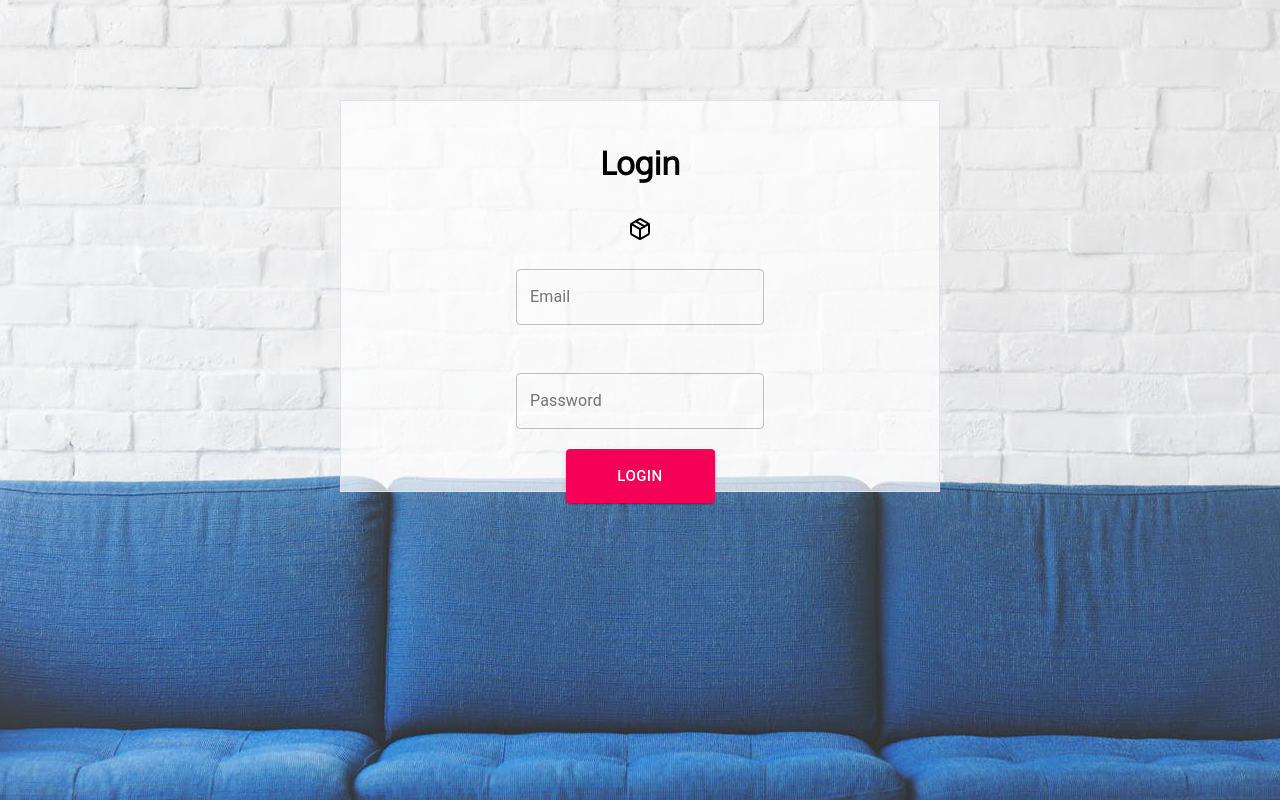
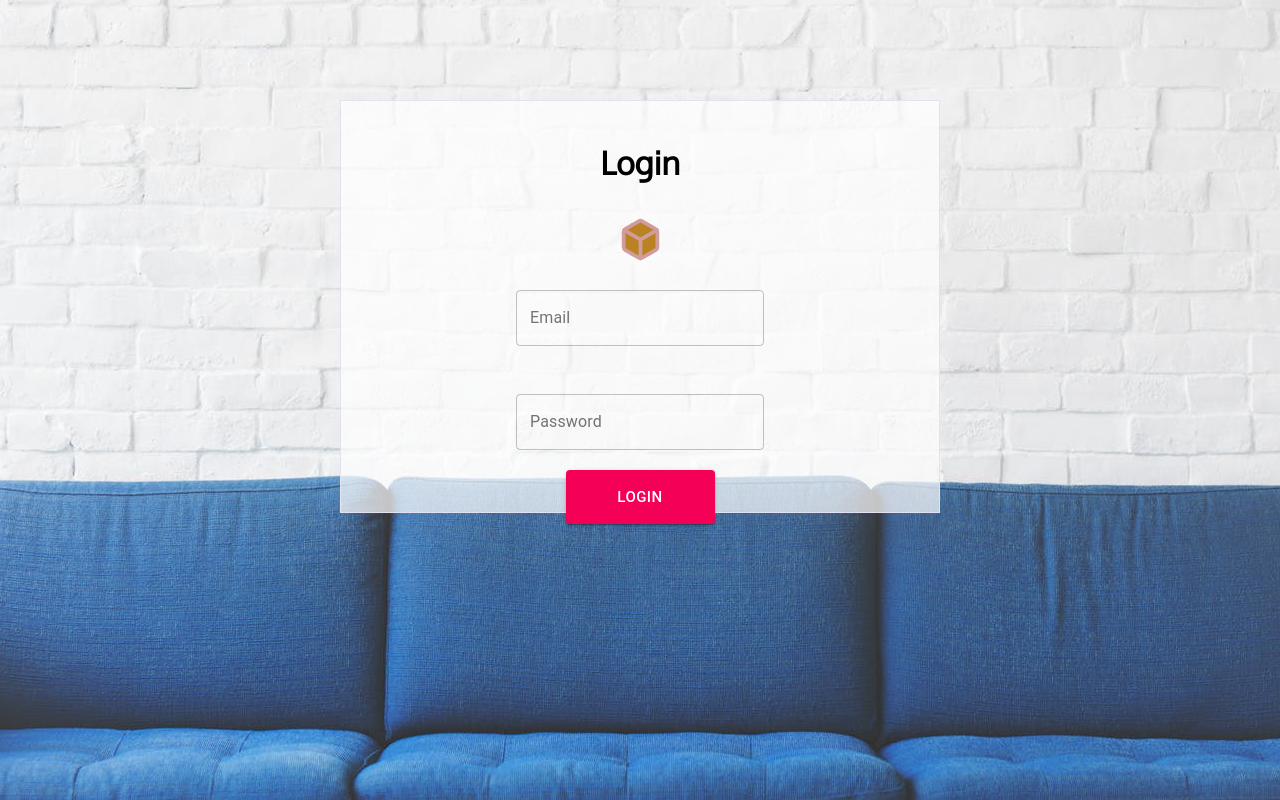
Before and after one commit to simonlally/pkg-management-react, a React (Create React App) app: page /login in a window 1280 px wide. Built offline with nearby package versions, Linux system fonts and the light colour scheme.

Commit message:
updated package icon

```diff
--- a/src/pages/login.js
+++ b/src/pages/login.js
@@ -77,7 +77,7 @@ class login extends React.Component {
           <Grid item xs={12}>
             <h1>Login</h1>
           </Grid>
-          <Package />
+          <Package size="45" stroke="#d29c9c" fill="#b98324" />
           <Grid item xs={12}>
             <TextField
               label="Email"
```
